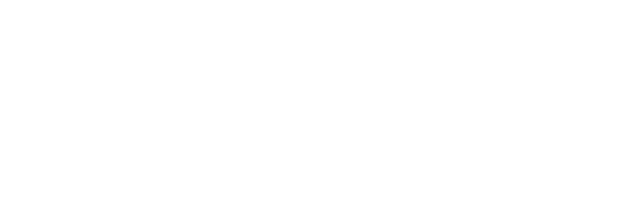
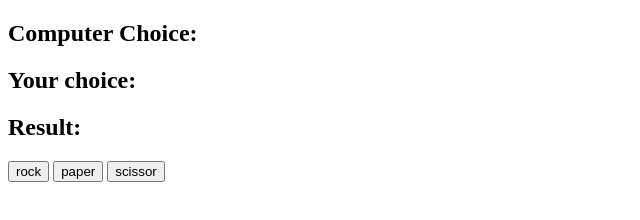
Before and after one commit to DeerghKataria/7_JavaScript_Games_Ania_Kubow_Freecodecamp, a plain HTML site: page 1_Rock_Paper_Scissors/index.html in a window 1280 px wide. Shown: the whole page, without its empty margins (0-640 px from the left). Drawn offline with Linux system fonts and the light colour scheme.

Commit message:
Basic HTML Layout is ready

```diff
--- a/1_Rock_Paper_Scissors/index.html
+++ b/1_Rock_Paper_Scissors/index.html
@@ -5,6 +5,13 @@
         <title>Rock Paper Scissor Tutorial</title>
     </head>
     <body>
+        <h2>Computer Choice:<span id="computer-choice"></span></h2>
+        <h2>Your choice:<span id="user-choice"></span></h2>
+        <h2>Result:<span id="result"></span></h2>
+
+        <button id = "rock">rock</button>
+        <button id = "paper">paper</button>
+        <button id = "scissor">scissor</button>
         <script src="app.js" charset="utf-8"></script>
     </body>
 </html>
```
